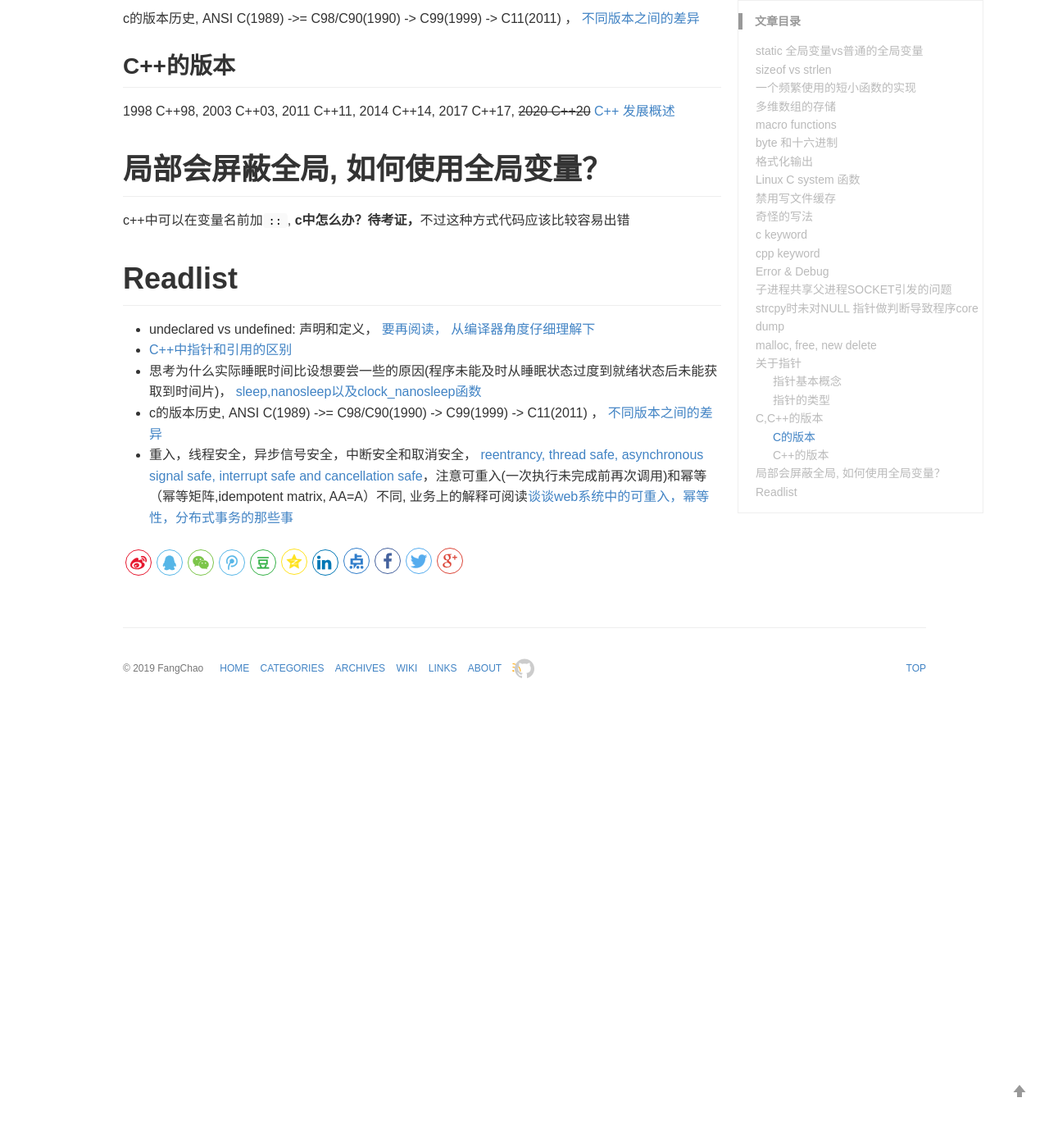
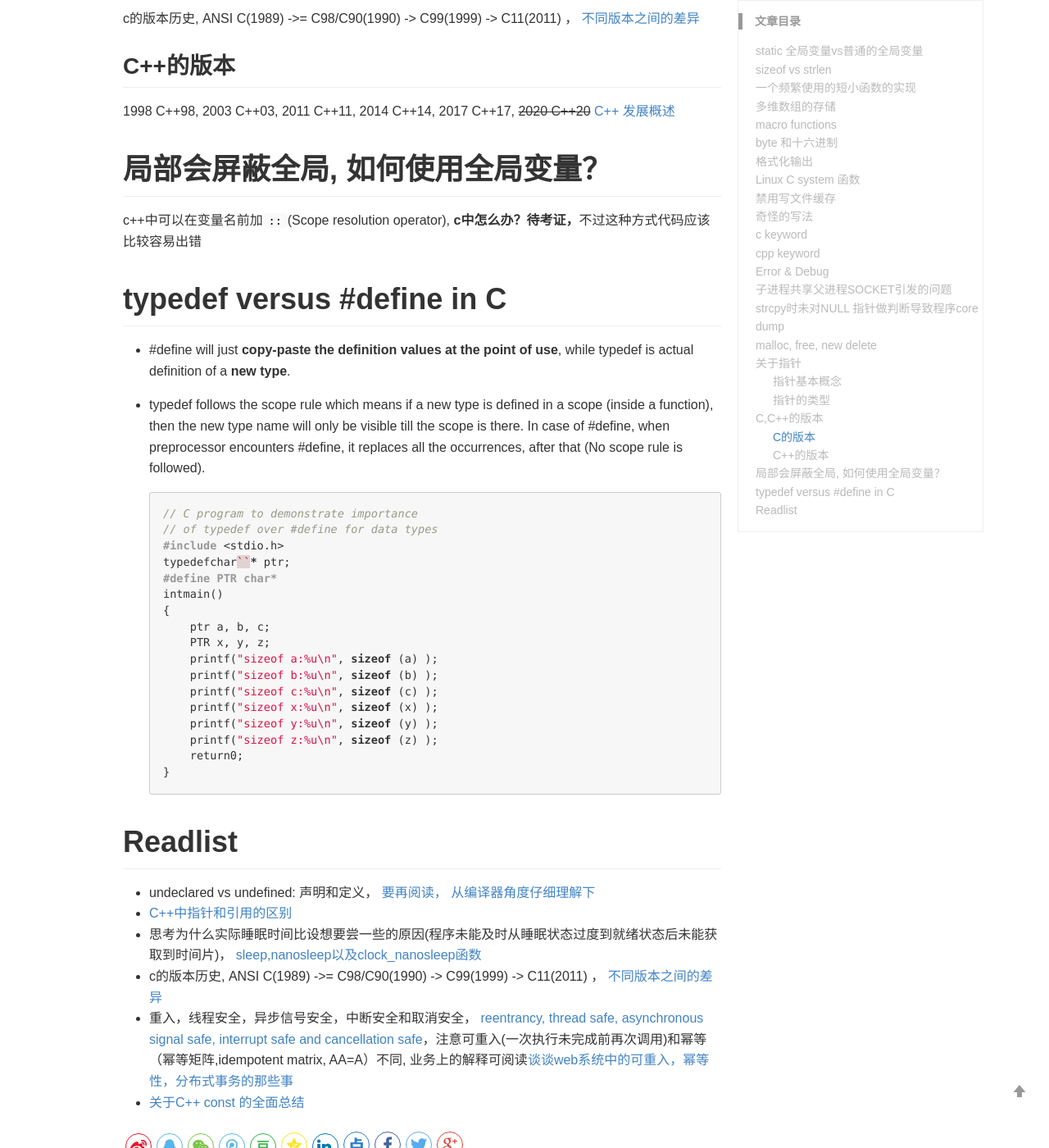
Before and after one commit to alanackart/alanackart.github.io, a Jekyll site: the page built from _posts/2019-05-26-c cpp note.md, in a window 1280 px wide and 1400 px high, scrolled down 7180 px. Shown: the whole window at 82% size. Built offline with Jekyll 4.4.1, drawn with Linux system fonts in a browser that asks for light colours; comment, search, counter and statistics services are not loaded; before the commit the page ends 8044 px from its top, so only the background shows below that.

Commit message:
minor update, #define vs typedef

````diff
--- a/_posts/2019-05-26-c cpp note.md
+++ b/_posts/2019-05-26-c cpp note.md
@@ -264,7 +264,33 @@ c的版本历史, ANSI C(1989) ->= C98/C90(1990) -> C99(1999) -> C11(2011) ， [
 
 # 局部会屏蔽全局, 如何使用全局变量？
 
-c++中可以在变量名前加`::`, **c中怎么办？待考证，**不过这种方式代码应该比较容易出错
+c++中可以在变量名前加`::`(Scope resolution operator), **c中怎么办？待考证，**不过这种方式代码应该比较容易出错
+
+# typedef versus #define in C
+
+- \#define will just **copy-paste the definition values at the point of use**, while typedef is actual definition of a **new type**.
+
+- typedef follows the scope rule which means if a new type is defined in a scope (inside a function), then the new type name will only be visible till the scope is there. In case of #define, when preprocessor encounters #define, it replaces all the occurrences, after that (No scope rule is followed).
+
+  ```c
+  // C program to demonstrate importance
+  // of typedef over #define for data types
+  #include <stdio.h>
+  typedefchar``* ptr;
+  #define PTR char*
+  intmain()
+  {
+      ptr a, b, c;
+      PTR x, y, z;
+      printf("sizeof a:%u\n", sizeof (a) );
+      printf("sizeof b:%u\n", sizeof (b) );
+      printf("sizeof c:%u\n", sizeof (c) );
+      printf("sizeof x:%u\n", sizeof (x) );
+      printf("sizeof y:%u\n", sizeof (y) );
+      printf("sizeof z:%u\n", sizeof (z) );
+      return0;
+  }
+  ```
 
 # Readlist
 
@@ -273,3 +299,4 @@ c++中可以在变量名前加`::`, **c中怎么办？待考证，**不过这种
 - 思考为什么实际睡眠时间比设想要尝一些的原因(程序未能及时从睡眠状态过度到就绪状态后未能获取到时间片)， [sleep,nanosleep以及clock_nanosleep函数](https://www.cnblogs.com/U201013687/p/5540539.html)
 - c的版本历史, ANSI C(1989) ->= C98/C90(1990) -> C99(1999) -> C11(2011) ， [不同版本之间的差异](https://blog.csdn.net/ZCShouCSDN/article/details/60588496)
 - 重入，线程安全，异步信号安全，中断安全和取消安全， [reentrancy, thread safe, asynchronous signal safe, interrupt safe and cancellation safe](https://sites.google.com/site/embeddedmonologue/home/c-programming/reentrancy-thread-safe-asynchronous-signal-safe-interrupt-safe-and-cancellation-safe)，注意可重入(一次执行未完成前再次调用)和幂等（幂等矩阵,idempotent matrix, AA=A）不同, 业务上的解释可阅读[谈谈web系统中的可重入，幂等性，分布式事务的那些事](https://yuerblog.cc/2016/08/12/talking-about-reentrant-idempotent-distributed-transactions-in-web-systems-1/)
+- [关于C++ const 的全面总结](https://blog.csdn.net/Eric_Jo/article/details/4138548)
````
